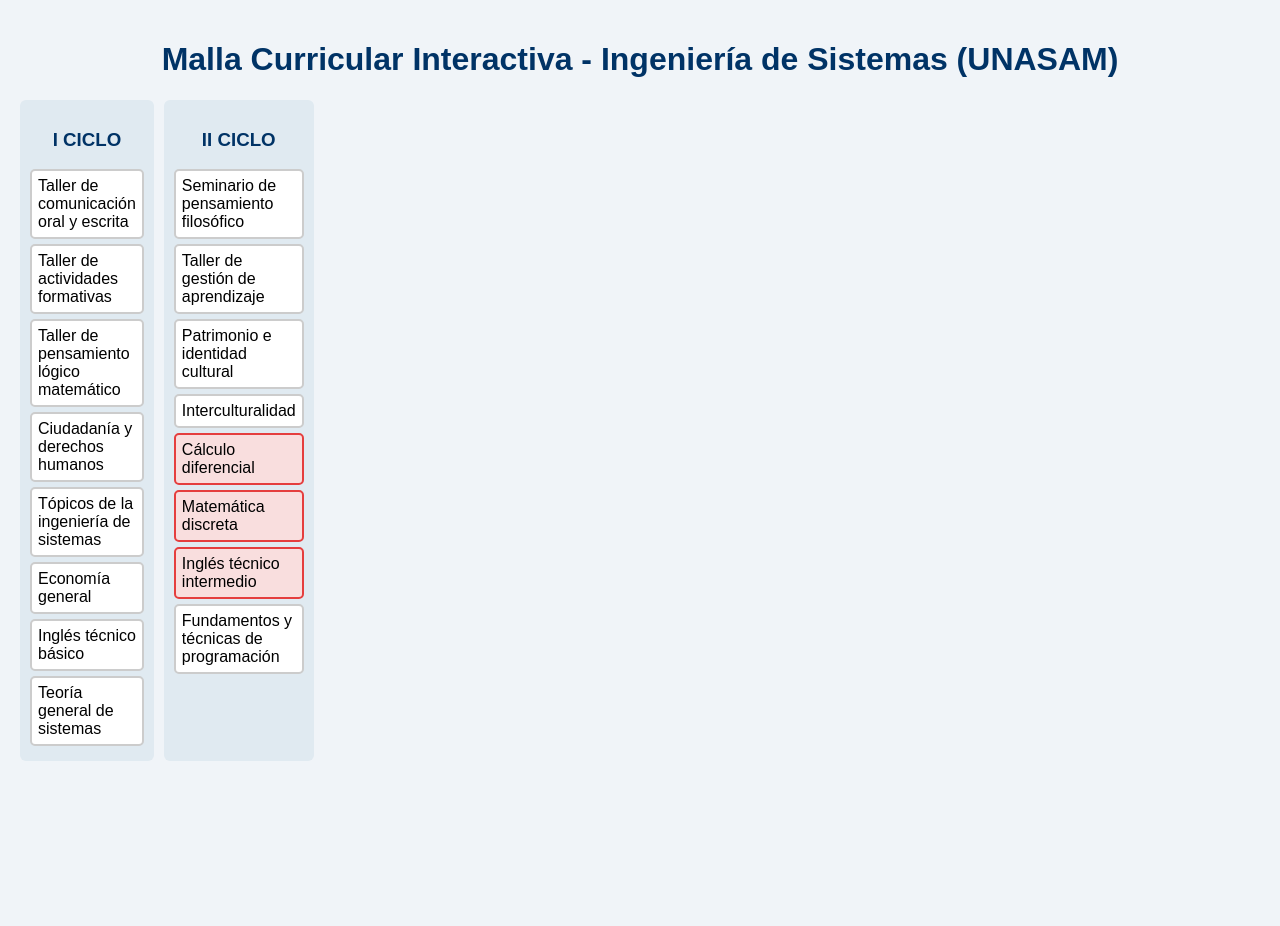
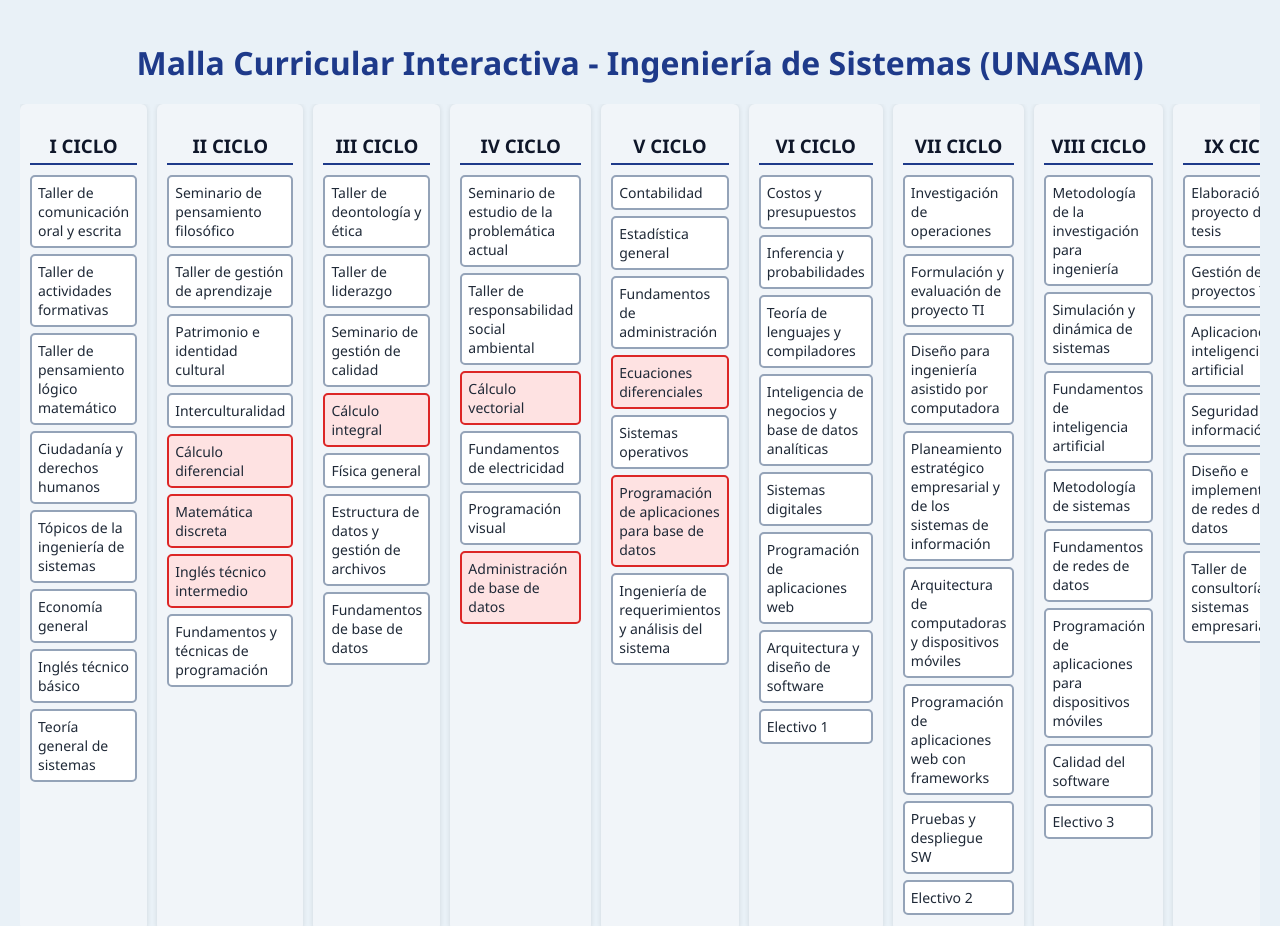
Before and after one commit to Yus78L/Malla-Ing.-Sistemas, a plain HTML site: page index.html in a window 1280 px wide. Before the commit the page ends 800 px from the top, so only its background shows below. Drawn offline with Linux system fonts and the light colour scheme.

Commit message:
Update index.html

```diff
--- a/index.html
+++ b/index.html
@@ -6,56 +6,63 @@
   <title>Malla Curricular - Ingeniería de Sistemas (UNASAM)</title>
   <style>
     body {
-      font-family: Arial, sans-serif;
-      background: #f0f4f8;
+      font-family: 'Segoe UI', Tahoma, Geneva, Verdana, sans-serif;
+      background: #e9f1f7;
       margin: 0;
       padding: 20px;
+      color: #1f2937;
     }
     h1 {
       text-align: center;
-      color: #003366;
+      color: #1e3a8a;
+      margin-bottom: 20px;
     }
     .grid {
       display: grid;
       grid-template-columns: repeat(10, 1fr);
       gap: 10px;
-      margin-top: 20px;
+      overflow-x: auto;
     }
     .ciclo {
-      background: #e0eaf1;
+      background: #f1f5f9;
       border-radius: 6px;
       padding: 10px;
+      box-shadow: 0 0 5px rgba(0,0,0,0.1);
     }
     .ciclo h3 {
       text-align: center;
-      color: #003366;
+      color: #0f172a;
+      border-bottom: 2px solid #1e3a8a;
+      margin-bottom: 10px;
+      padding-bottom: 5px;
     }
     .course {
       background: white;
-      border: 2px solid #ccc;
+      border: 2px solid #94a3b8;
       border-radius: 5px;
       padding: 6px;
-      margin: 5px 0;
+      margin: 6px 0;
       cursor: pointer;
       position: relative;
+      font-size: 14px;
       transition: 0.3s;
     }
     .course.approved {
-      background: #c6f6c4;
-      border-color: #38a169;
+      background: #bbf7d0;
+      border-color: #16a34a;
       text-decoration: line-through;
     }
     .course.locked {
-      background: #f9dede;
-      border-color: #e53e3e;
+      background: #fee2e2;
+      border-color: #dc2626;
       cursor: not-allowed;
     }
     .course.locked:hover::after {
       content: attr(data-tooltip);
       position: absolute;
-      background: #333;
+      background: #111827;
       color: white;
-      padding: 4px 8px;
+      padding: 6px 10px;
       border-radius: 4px;
       font-size: 12px;
       white-space: nowrap;
@@ -91,7 +98,79 @@
         { nombre: "Inglés técnico intermedio", prereq: ["Inglés técnico básico"] },
         { nombre: "Fundamentos y técnicas de programación" },
       ],
-      // Continúa agregando los demás ciclos aquí con la misma lógica...
+      "III CICLO": [
+        { nombre: "Taller de deontología y ética" },
+        { nombre: "Taller de liderazgo" },
+        { nombre: "Seminario de gestión de calidad" },
+        { nombre: "Cálculo integral", prereq: ["Cálculo diferencial"] },
+        { nombre: "Física general" },
+        { nombre: "Estructura de datos y gestión de archivos" },
+        { nombre: "Fundamentos de base de datos" },
+      ],
+      "IV CICLO": [
+        { nombre: "Seminario de estudio de la problemática actual" },
+        { nombre: "Taller de responsabilidad social ambiental" },
+        { nombre: "Cálculo vectorial", prereq: ["Cálculo integral"] },
+        { nombre: "Fundamentos de electricidad" },
+        { nombre: "Programación visual" },
+        { nombre: "Administración de base de datos", prereq: ["Fundamentos de base de datos"] },
+      ],
+      "V CICLO": [
+        { nombre: "Contabilidad" },
+        { nombre: "Estadística general" },
+        { nombre: "Fundamentos de administración" },
+        { nombre: "Ecuaciones diferenciales", prereq: ["Cálculo vectorial"] },
+        { nombre: "Sistemas operativos" },
+        { nombre: "Programación de aplicaciones para base de datos", prereq: ["Administración de base de datos"] },
+        { nombre: "Ingeniería de requerimientos y análisis del sistema" },
+      ],
+      "VI CICLO": [
+        { nombre: "Costos y presupuestos" },
+        { nombre: "Inferencia y probabilidades" },
+        { nombre: "Teoría de lenguajes y compiladores" },
+        { nombre: "Inteligencia de negocios y base de datos analíticas" },
+        { nombre: "Sistemas digitales" },
+        { nombre: "Programación de aplicaciones web" },
+        { nombre: "Arquitectura y diseño de software" },
+        { nombre: "Electivo 1" },
+      ],
+      "VII CICLO": [
+        { nombre: "Investigación de operaciones" },
+        { nombre: "Formulación y evaluación de proyecto TI" },
+        { nombre: "Diseño para ingeniería asistido por computadora" },
+        { nombre: "Planeamiento estratégico empresarial y de los sistemas de información" },
+        { nombre: "Arquitectura de computadoras y dispositivos móviles" },
+        { nombre: "Programación de aplicaciones web con frameworks" },
+        { nombre: "Pruebas y despliegue SW" },
+        { nombre: "Electivo 2" },
+      ],
+      "VIII CICLO": [
+        { nombre: "Metodología de la investigación para ingeniería" },
+        { nombre: "Simulación y dinámica de sistemas" },
+        { nombre: "Fundamentos de inteligencia artificial" },
+        { nombre: "Metodología de sistemas" },
+        { nombre: "Fundamentos de redes de datos" },
+        { nombre: "Programación de aplicaciones para dispositivos móviles" },
+        { nombre: "Calidad del software" },
+        { nombre: "Electivo 3" },
+      ],
+      "IX CICLO": [
+        { nombre: "Elaboración de proyecto de tesis" },
+        { nombre: "Gestión de proyectos TI" },
+        { nombre: "Aplicaciones de inteligencia artificial" },
+        { nombre: "Seguridad de la información" },
+        { nombre: "Diseño e implementación de redes de datos" },
+        { nombre: "Taller de consultoría de sistemas empresariales" },
+      ],
+      "X CICLO": [
+        { nombre: "Desarrollo de proyecto de tesis" },
+        { nombre: "Sistemas de gestión de calidad en las organizaciones" },
+        { nombre: "Auditoría informática" },
+        { nombre: "Informática forense" },
+        { nombre: "Gestión de proyectos de software" },
+        { nombre: "Prácticas pre-profesionales" },
+        { nombre: "Electivo 4" },
+      ],
     };
 
     const estadoCursos = {};
```
